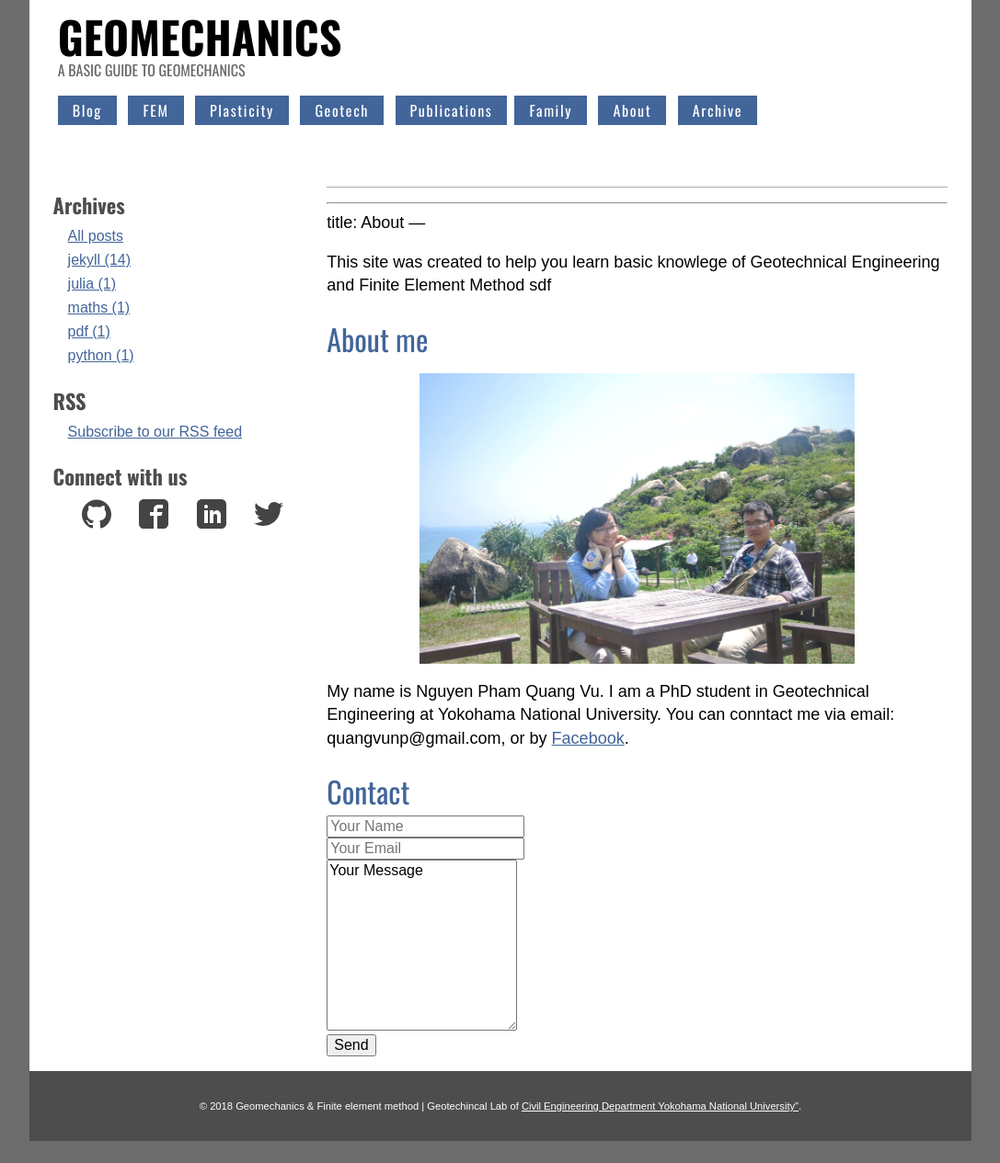
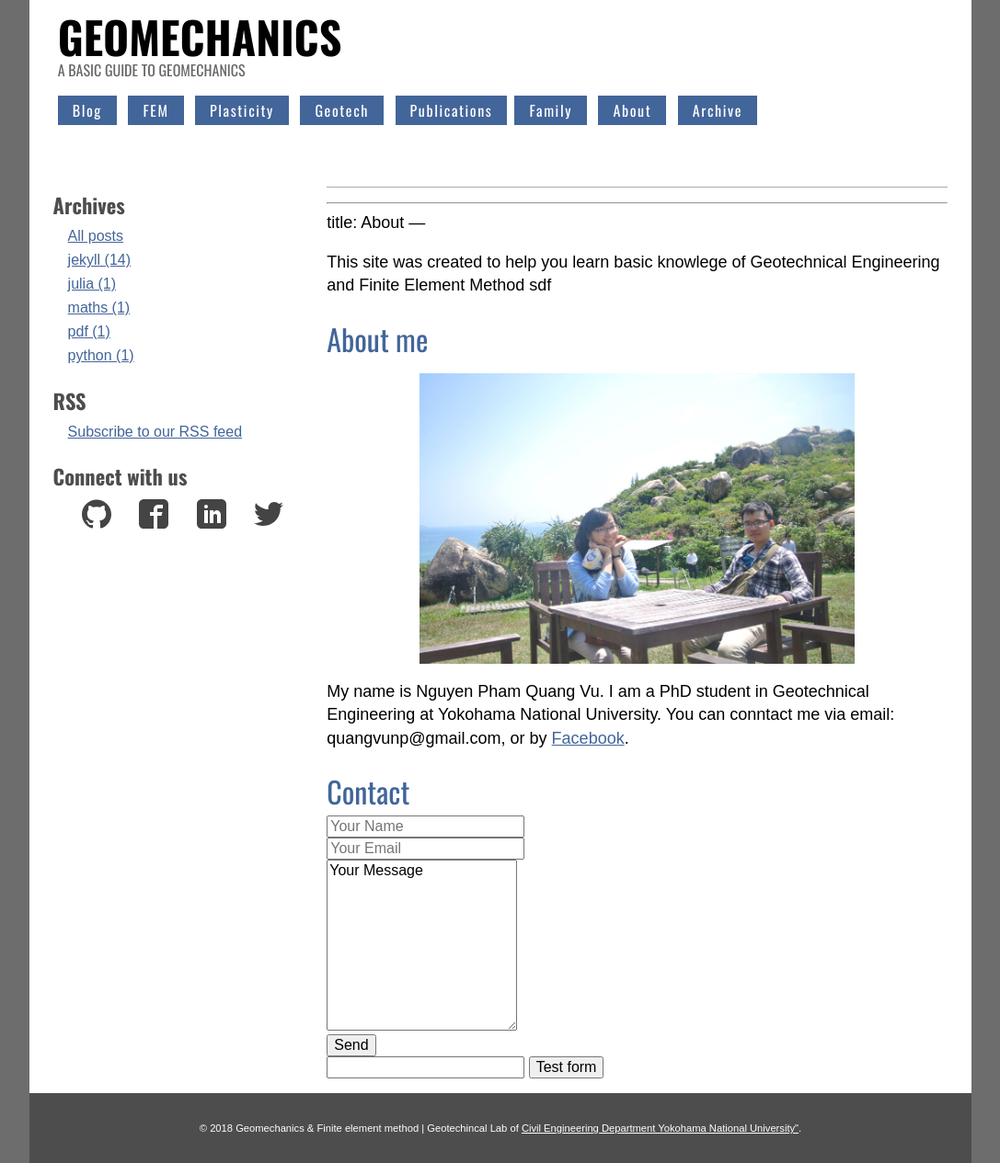
Before and after one commit to quangvunp/geomechanics, a Jekyll site: the page built from about.md, in a window 1280 px wide. Shown: the whole page at 92% size, without its empty margins (96-1183 px from the left). Built offline with Jekyll 4.4.1, drawn with Linux system fonts in a browser that asks for light colours; our own code applies the rules of GitHub Pages for plain Markdown files; before the commit the page ends 1241 px from its top, so only the background shows below that.

Commit message:
Update about.md

```diff
--- a/about.md
+++ b/about.md
@@ -30,3 +30,15 @@
     <input type="text" name="_gotcha" style="display:none" />
 
 </form>
+
+
+<form action="https://getsimpleform.com/messages?form_api_token=<form_api_token>" method="post">
+
+  <!-- the redirect_to is optional, the form will redirect to the referrer on submission -->
+  <input type='hidden' name='redirect_to' value='<the complete return url e.g. http://fooey.com/thank-you.html>' />
+
+  <!-- all your input fields here.... -->
+  <input type='text' name='test' />
+
+  <input type='submit' value='Test form' />
+</form>
```
